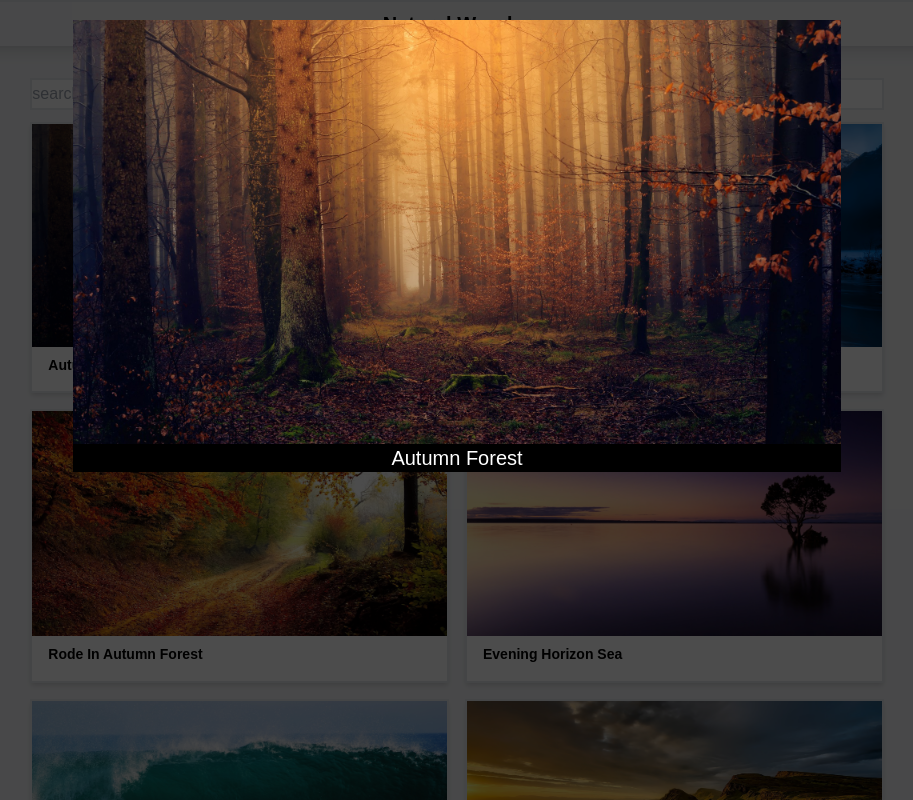
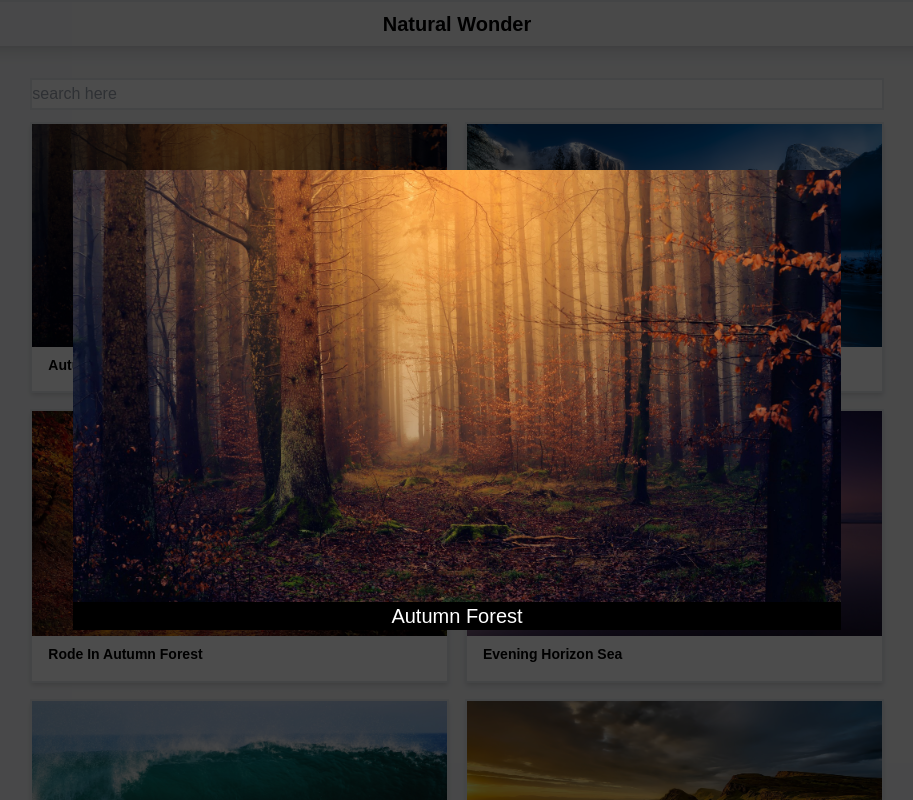
Before and after one commit to PharadolBrown/portfolio-combine-react-project, a React (Create React App) app: page /AppAlbum in a window 1280 px wide. Both pictures are taken after a click on the picture 422 px from the left and 235 px from the top of the page. Shown: the top 800 px of the page, without its empty margins (183-1096 px from the left). Built offline with nearby package versions, Linux system fonts and the light colour scheme; a web font is replaced by a local one.

Commit message:
Update Style ImagePost.js

```diff
--- a/src/AllApp/AppAlbum/ImagePost.js
+++ b/src/AllApp/AppAlbum/ImagePost.js
@@ -3,16 +3,17 @@ function ImagePost(props) {
   return (
     <div className="flex justify-center items-center fixed z-10 top-0 left-0 right-0 bottom-0">
       <div
-        className="absolute top-0 left-0 bottom-0 right-0 bg-black bg-opacity-70 flex justify-center items-center md:items-start "
+        className="absolute cursor-pointer top-0 left-0 bottom-0 right-0 bg-black bg-opacity-70 flex justify-center items-center md:items-start"
         onClick={onBgClick}
       >
-        <div className="relative flex justify-center px-3 md:px-0">
+        <div className="h-full flex flex-col items-center justify-center px-3 md:px-0">
           <img
             src={selected.url}
-            alt=""
-            className="block mx-auto py-5 md:w-3/5 w-full z-20"
+            alt={selected.title}
+            className="block md:w-3/5 w-full z-30 cursor-default"
+            onClick={(e)=> {e.stopPropagation();}}
           />
-          <h3 className="md:bg-black text-white text-center text-xl  z-30 absolute bottom-0 md:w-3/5 mr-3 ml-3 md:mx-0">
+          <h3 className="bg-black w-full mx-auto text-white text-center text-xl  z-30 bottom-0 md:w-3/5 cursor-default">
             {selected.title}
           </h3>
         </div>
```
